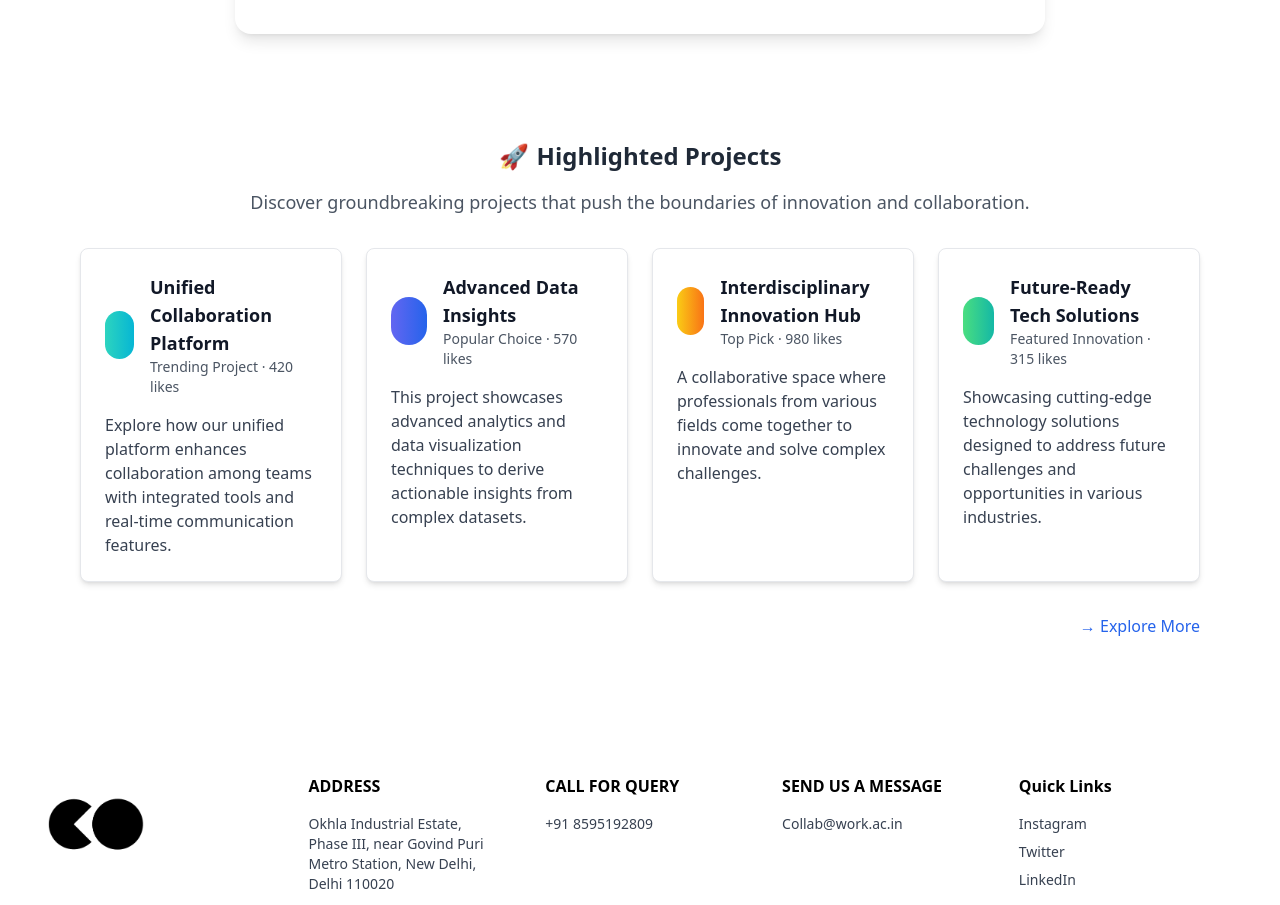
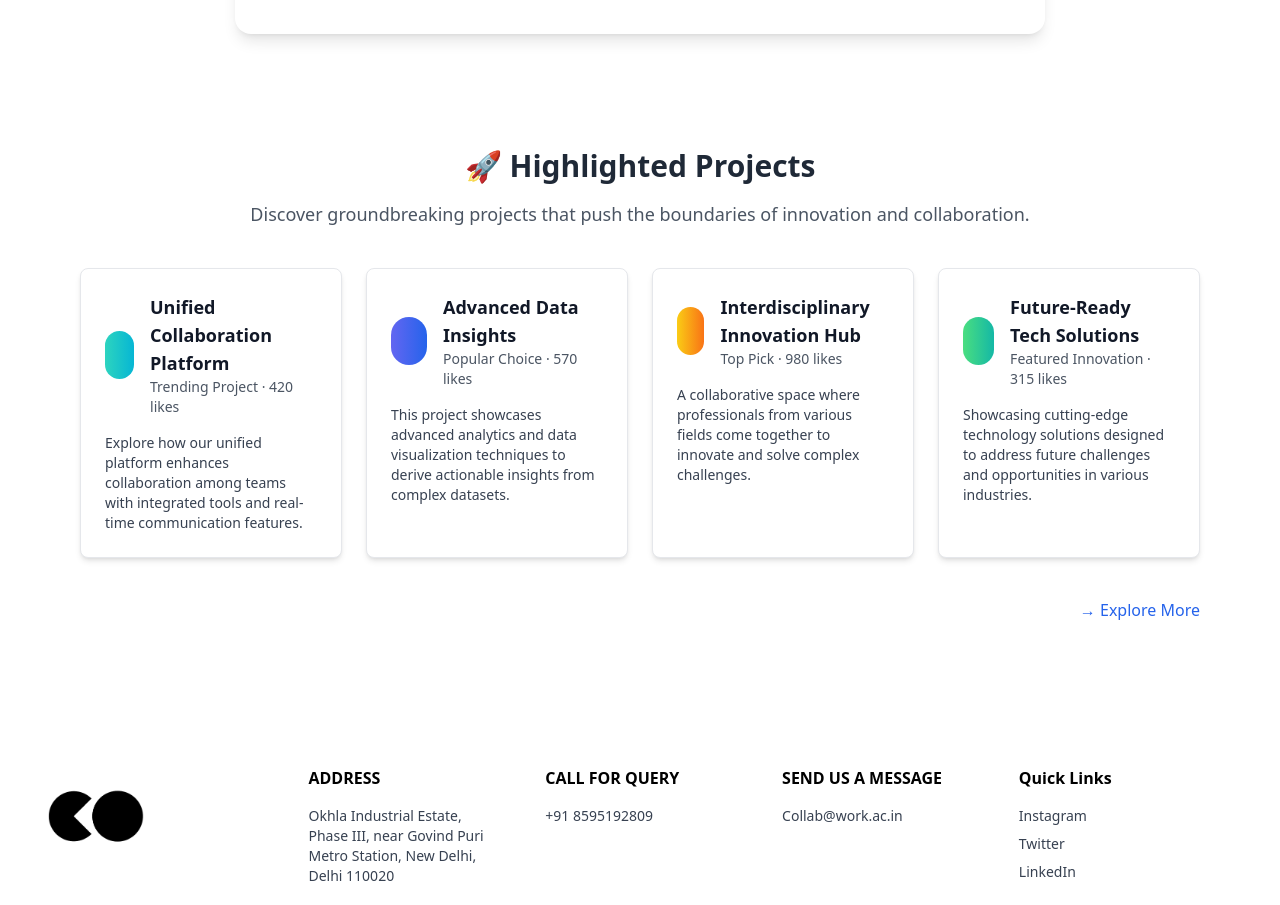
Before and after one commit to akshatIIIT/HackathonProject, a React (Vite) app: page / in a window 1280 px wide. Shown: the part 2168-3073 px from the top of the page. Built offline with nearby package versions, Linux system fonts and the light colour scheme.

Commit message:
Update Solution.jsx

```diff
--- a/src/Home/Solution.jsx
+++ b/src/Home/Solution.jsx
@@ -1,7 +1,6 @@
 import React from 'react';
 
 const SolutionWriteUps = () => {
-  // Updated data for solutions
   const solutions = [
     {
       id: 1,
@@ -35,27 +34,26 @@ const SolutionWriteUps = () => {
       borderColor: 'border-green-500',
       gradient: 'bg-gradient-to-r from-green-400 to-teal-500',
     },
-    // Add more solutions as necessary
   ];
 
   return (
-    <div className="min-h-[50vh] bg-white flex flex-col justify-center items-center p-8 px-20">
+    <div className="min-h-[50vh] bg-white py-10 px-4 sm:px-8 lg:px-20">
       {/* Header */}
-      <div className="w-full mb-8 text-center">
-        <h2 className="text-2xl font-bold text-gray-800 flex items-center justify-center">
+      <div className="max-w-6xl mx-auto mb-10 text-center">
+        <h2 className="text-2xl sm:text-3xl font-bold text-gray-800 flex items-center justify-center">
           <span className="mr-2 text-blue-500">🚀</span> Highlighted Projects
         </h2>
-        <p className="text-lg text-gray-600 mt-4">
+        <p className="text-base sm:text-lg text-gray-600 mt-4">
           Discover groundbreaking projects that push the boundaries of innovation and collaboration.
         </p>
       </div>
 
-      {/* Solutions Cards */}
-      <div className="w-full grid gap-6 grid-cols-1 md:grid-cols-2 lg:grid-cols-4">
+      {/* Cards */}
+      <div className="max-w-6xl mx-auto grid gap-6 grid-cols-1 sm:grid-cols-2 lg:grid-cols-4">
         {solutions.map((solution) => (
           <div
             key={solution.id}
-            className="p-6 bg-white border rounded-lg shadow-md hover:shadow-xl transition-shadow duration-300"
+            className="p-6 bg-white border rounded-lg shadow-md hover:shadow-xl transition-all duration-300"
           >
             <div className="flex items-center mb-4">
               <div
@@ -68,14 +66,16 @@ const SolutionWriteUps = () => {
                 <p className="text-sm text-gray-600">{solution.description}</p>
               </div>
             </div>
-            <p className="text-gray-700">{solution.details}</p>
+            <p className="text-sm text-gray-700">{solution.details}</p>
           </div>
         ))}
       </div>
 
-      {/* View All Link */}
-      <div className="w-full mt-8 text-right">
-        <a href="#" className="text-blue-600 hover:text-blue-800 font-medium">→ Explore More</a>
+      {/* View More */}
+      <div className="max-w-6xl mx-auto mt-10 text-right">
+        <a href="#" className="text-blue-600 hover:text-blue-800 font-medium transition-colors">
+          → Explore More
+        </a>
       </div>
     </div>
   );
```
